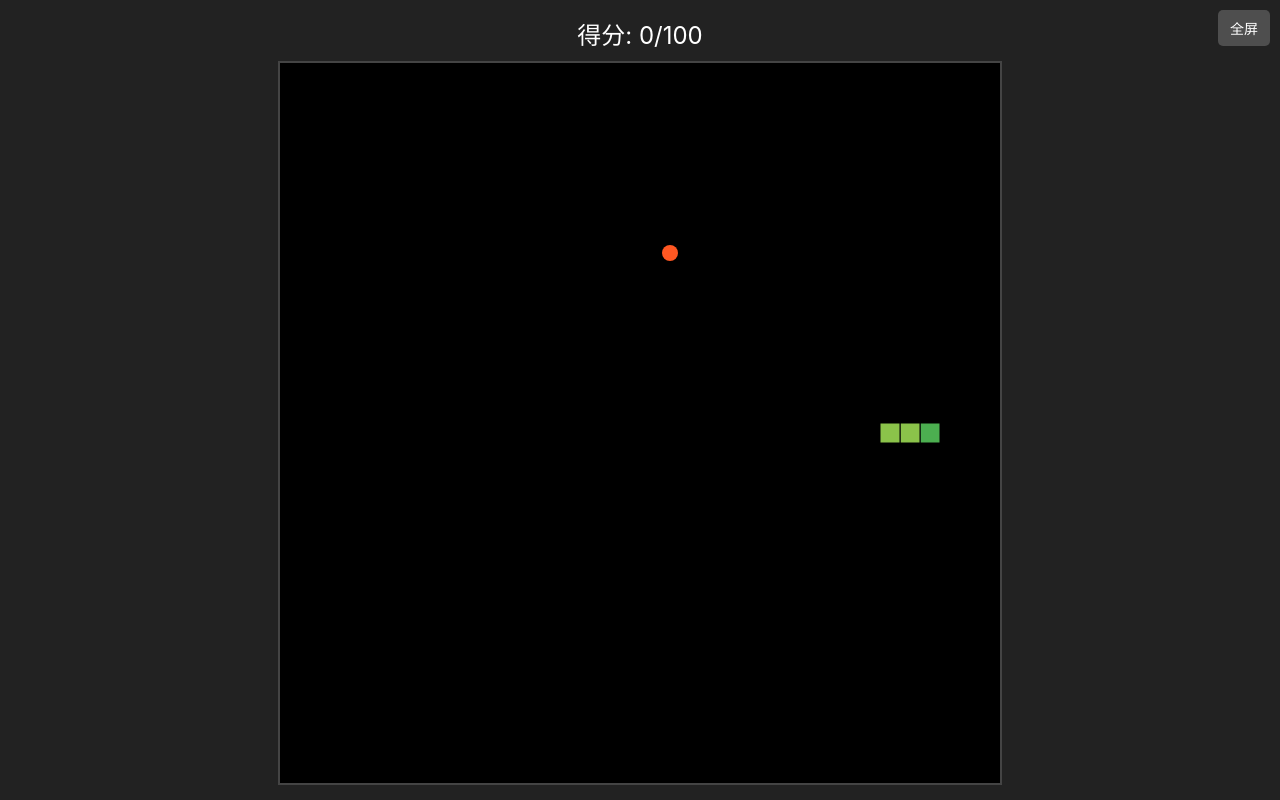
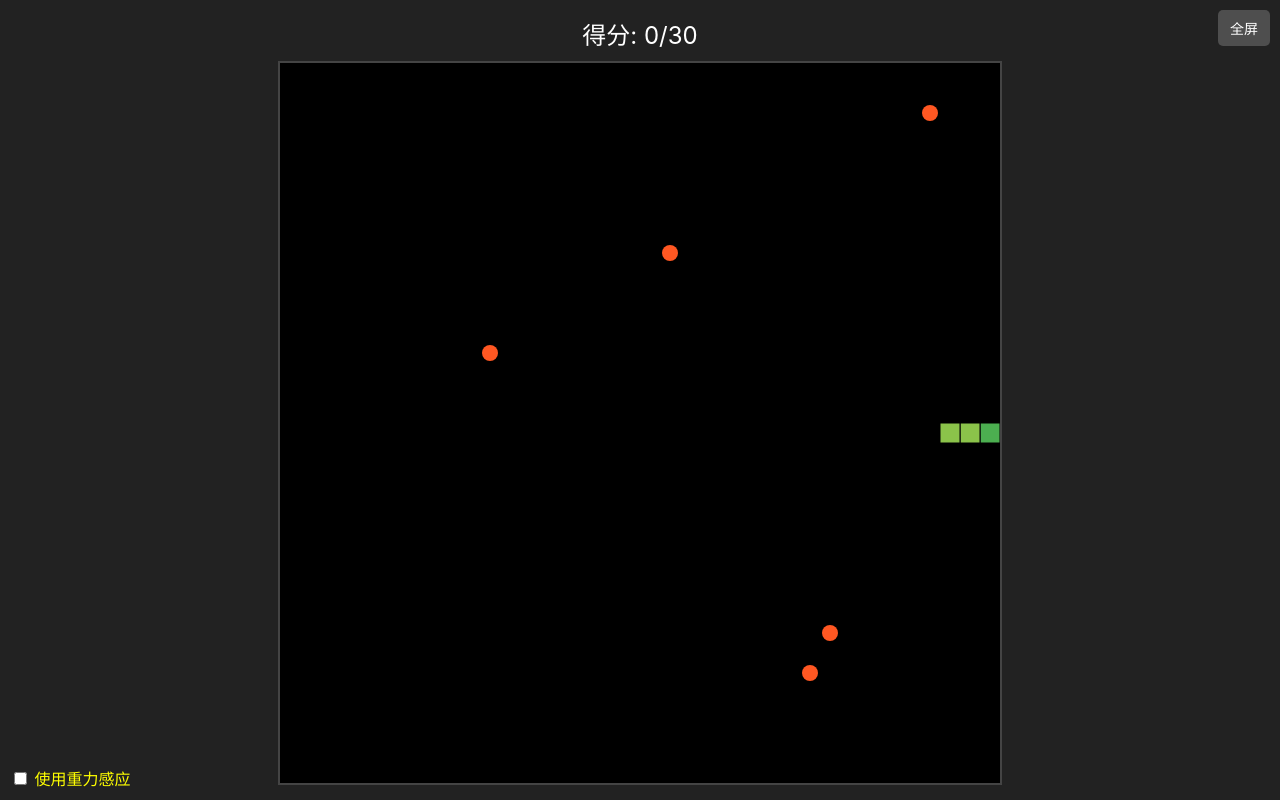
Before and after one commit to laternPromote/snake-game, a plain HTML site: page index.html in a window 1280 px wide. Drawn offline with Linux system fonts and the light colour scheme.

Commit message:
调整游戏得分目标为30，增加重力感应控制，优化食物生成逻辑，改进碰撞处理，更新分享文本，修复触摸事件监听。

```diff
--- a/index.html
+++ b/index.html
@@ -102,7 +102,7 @@
 </head>
 <body>
     <div id="game-container">
-        <div id="score">得分: 0/100</div>
+        <div id="score">得分: 0/30</div>
         <button id="fullscreen-button">全屏</button>
         <canvas id="game-canvas"></canvas>
         <div id="share-instruction">
@@ -114,7 +114,7 @@
     <div id="success-modal" class="modal">
         <div class="modal-content">
             <h2>挑战成功!</h2>
-            <p>你成功吃到了100个豆子!</p>
+            <p>你成功吃到了30个豆子!</p>
             <button id="restart-button">再玩一次</button>
             <button id="share-button">分享游戏</button>
         </div>
@@ -123,7 +123,9 @@
     <script>
         // 游戏常量
         const GRID_SIZE = 20;
-        const TARGET_SCORE = 100;
+        const TARGET_SCORE = 30;  // 修改获胜条件为30个
+        const INITIAL_GAME_SPEED = 200;  // 降低初始速度
+        const MIN_FOOD_COUNT = 5;  // 至少5个食物
 
         // 游戏变量
         let canvas = document.getElementById('game-canvas');
@@ -134,16 +136,44 @@
         let food = [];
         let direction = 'right';
         let nextDirection = 'right';
-        let gameSpeed = 100;
+        let gameSpeed = INITIAL_GAME_SPEED;
         let gameLoop;
         let touchStartX = 0;
         let touchStartY = 0;
         let isInWeChat = /MicroMessenger/i.test(navigator.userAgent);
         let isInIMessage = /iMessage/i.test(navigator.userAgent);
 
+        // 添加重力感应开关
+        let useAccelerometer = false;
+
+        // 重力感应处理
+        function handleDeviceOrientation(event) {
+            if (!useAccelerometer) return;
+
+            const x = event.beta;  // 前后倾斜
+            const y = event.gamma; // 左右倾斜
+
+            if (Math.abs(y) > Math.abs(x)) {
+                if (y > 15 && direction !== 'left') {
+                    nextDirection = 'right';
+                } else if (y < -15 && direction !== 'right') {
+                    nextDirection = 'left';
+                }
+            } else {
+                if (x > 15 && direction !== 'up') {
+                    nextDirection = 'down';
+                } else if (x < -15 && direction !== 'down') {
+                    nextDirection = 'up';
+                }
+            }
+        }
+
         // 调整画布大小
         function resizeCanvas() {
-            const size = Math.min(window.innerWidth, window.innerHeight) * 0.9;
+            // 针对iPhone 13 Pro Max设计，留出边距
+            const maxWidth = window.innerWidth * 0.95;
+            const maxHeight = window.innerHeight * 0.9;
+            const size = Math.min(maxWidth, maxHeight);
             const gridWidth = Math.floor(size / GRID_SIZE);
             canvas.width = gridWidth * GRID_SIZE;
             canvas.height = gridWidth * GRID_SIZE;
@@ -164,8 +194,11 @@
                 {x: startX - 2, y: startY}
             ];
 
-            // 初始化食物
+            // 初始化多个食物
+            food = [];
+            for (let i = 0; i < MIN_FOOD_COUNT; i++) {
                 generateFood();
+            }
 
             // 重置分数和方向
             score = 0;
@@ -209,9 +242,17 @@
                         break;
                     }
                 }
+
+                // 检查食物是否与其他食物重叠
+                for (let existingFood of food) {
+                    if (existingFood.x === foodX && existingFood.y === foodY) {
+                        validPosition = false;
+                        break;
+                    }
+                }
             }
 
-            food = {x: foodX, y: foodY};
+            food.push({x: foodX, y: foodY});
         }
 
         // 游戏主循环
@@ -239,36 +280,39 @@
 
             // 检查碰撞
             if (checkCollision(head)) {
-                gameOver();
-                return;
+                return;  // 不再调用gameOver()
             }
 
             // 添加新头部
             snake.unshift(head);
 
             // 检查是否吃到食物
-            if (head.x === food.x && head.y === food.y) {
+            let ateFood = false;
+            for (let i = 0; i < food.length; i++) {
+                if (head.x === food[i].x && head.y === food[i].y) {
                     score++;
                     scoreElement.textContent = `得分: ${score}/${TARGET_SCORE}`;
-
-                // 检查是否获胜
-                if (score >= TARGET_SCORE) {
-                    showSuccessModal();
-                    return;
+                    food.splice(i, 1);  // 移除被吃掉的食物
+                    ateFood = true;
+                    break;
+                }
             }
 
-                // 生成新食物
+            // 如果没有吃到食物，移除尾部
+            if (!ateFood) {
+                snake.pop();
+            }
+
+            // 补充食物到最小数量
+            while (food.length < MIN_FOOD_COUNT) {
                 generateFood();
+            }
 
             // 随着分数增加加快游戏速度
-                if (score % 5 === 0 && gameSpeed > 50) {
-                    gameSpeed -= 5;
+            if (score % 10 === 0 && gameSpeed > 50) {  // 每10分加速一次
+                gameSpeed -= 2;  // 每次只减少2ms
                 clearInterval(gameLoop);
                 gameLoop = setInterval(gameStep, gameSpeed);
-                }
-            } else {
-                // 如果没有吃到食物，移除尾部
-                snake.pop();
             }
 
             // 绘制游戏
@@ -277,10 +321,35 @@
 
         // 检查碰撞
         function checkCollision(head) {
-            // 检查墙壁碰撞
+            let collided = false;
+
+            // 撞墙处理
             if (head.x < 0 || head.x >= canvas.width / GRID_SIZE ||
                 head.y < 0 || head.y >= canvas.height / GRID_SIZE) {
-                return true;
+                collided = true;
+
+                // 优先右转
+                if (direction !== 'left') {
+                    nextDirection = 'right';
+                }
+                // 如果不能右转，则左转
+                else if (direction !== 'right') {
+                    nextDirection = 'left';
+                }
+                // 如果左右都不能转，则下转
+                else if (direction !== 'up') {
+                    nextDirection = 'down';
+                }
+                // 如果上下左右都不能转，则上转
+                else {
+                    nextDirection = 'up';
+                }
+
+                // 修正蛇头位置
+                if (head.x < 0) head.x = canvas.width / GRID_SIZE - 1;
+                if (head.x >= canvas.width / GRID_SIZE) head.x = 0;
+                if (head.y < 0) head.y = canvas.height / GRID_SIZE - 1;
+                if (head.y >= canvas.height / GRID_SIZE) head.y = 0;
             }
 
             // 检查自身碰撞
@@ -290,7 +359,7 @@
                 }
             }
 
-            return false;
+            return collided;
         }
 
         // 绘制游戏
@@ -321,13 +390,16 @@
             }
 
             // 绘制食物
+            for (let i = 0; i < food.length; i++) {
+                const foodSegment = food[i];
                 ctx.fillStyle = '#FF5722';
                 ctx.beginPath();
-            const centerX = food.x * GRID_SIZE + GRID_SIZE / 2;
-            const centerY = food.y * GRID_SIZE + GRID_SIZE / 2;
+                const centerX = foodSegment.x * GRID_SIZE + GRID_SIZE / 2;
+                const centerY = foodSegment.y * GRID_SIZE + GRID_SIZE / 2;
                 const radius = GRID_SIZE / 2 - 2;
                 ctx.arc(centerX, centerY, radius, 0, Math.PI * 2);
                 ctx.fill();
+            }
         }
 
         // 游戏结束
@@ -421,7 +493,7 @@
             if (navigator.share) {
                 navigator.share({
                     title: '贪吃蛇游戏',
-                    text: '我刚刚在贪吃蛇游戏中获得了100分! 你也来试试吧!',
+                    text: '我刚刚在贪吃蛇游戏中获得了30分! 你也来试试吧!',
                     url: window.location.href
                 }).catch(err => {
                     console.log('分享取消:', err);
@@ -436,9 +508,9 @@
         // 事件监听
         window.addEventListener('resize', initGame);
         document.addEventListener('keydown', handleKeyDown);
-        canvas.addEventListener('touchstart', handleTouchStart, {passive: false});
-        canvas.addEventListener('touchmove', handleTouchMove, {passive: false});
-        canvas.addEventListener('touchend', handleTouchEnd, {passive: false});
+        document.addEventListener('touchstart', handleTouchStart, {passive: false});
+        document.addEventListener('touchmove', handleTouchMove, {passive: false});
+        document.addEventListener('touchend', handleTouchEnd, {passive: false});
 
         // 按钮事件
         document.getElementById('restart-button').addEventListener('click', function() {
@@ -460,6 +532,31 @@
             }
         });
 
+        // 添加控制面板
+        const controlPanel = document.createElement('div');
+        controlPanel.style.position = 'absolute';
+        controlPanel.style.bottom = '10px';
+        controlPanel.style.left = '10px';
+        controlPanel.style.zIndex = '100';
+        controlPanel.style.color = 'yellow';  // 黄色文字
+        controlPanel.style.fontSize = '16px';
+        controlPanel.innerHTML = `
+            <label>
+                <input type="checkbox" id="accelerometer-toggle"> 使用重力感应
+            </label>
+        `;
+        document.body.appendChild(controlPanel);
+
+        // 切换重力感应
+        document.getElementById('accelerometer-toggle').addEventListener('change', function(e) {
+            useAccelerometer = e.target.checked;
+            if (useAccelerometer) {
+                window.addEventListener('deviceorientation', handleDeviceOrientation);
+            } else {
+                window.removeEventListener('deviceorientation', handleDeviceOrientation);
+            }
+        });
+
         // 初始化游戏
         initGame();
     </script>
```
Lines whose indentation alone changed are shown as unchanged.
